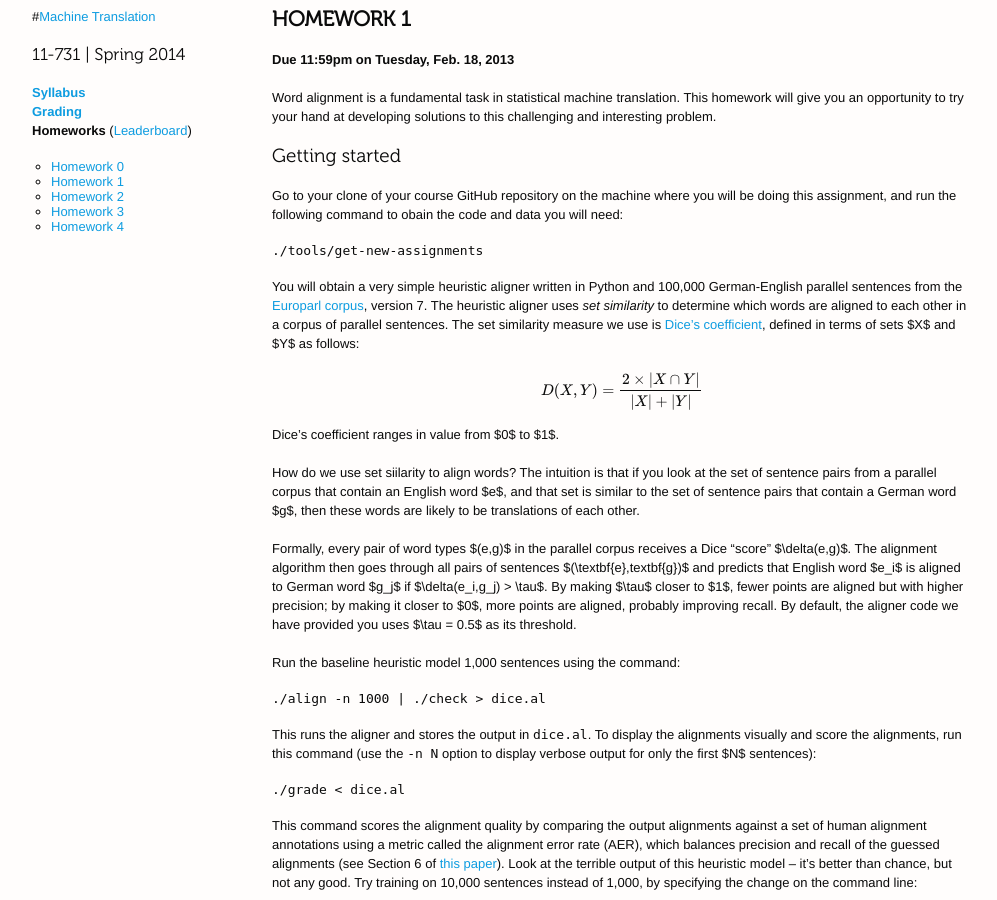
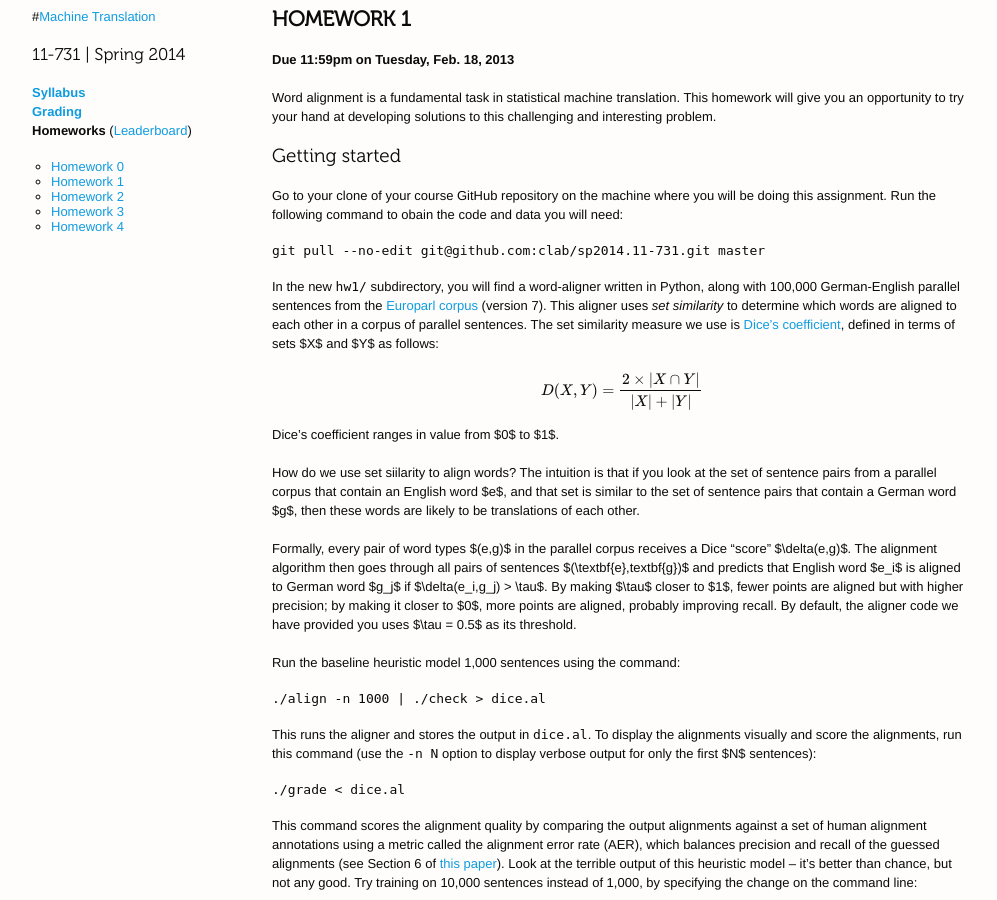
Before and after one commit to redpony/cmu-mt-11731, a Jekyll site: the page built from hw1.md, in a window 1280 px wide and 900 px high. Shown: the whole window, without its empty margins (138-1135 px from the left). Built offline with Jekyll 4.4.1, drawn with Linux system fonts in a browser that asks for light colours; formulas are drawn with MathJax 3.

Commit message:
pushed assignment

```diff
--- a/hw1.md
+++ b/hw1.md
@@ -10,11 +10,11 @@ Word alignment is a fundamental task in statistical machine translation. This ho
 
 ## Getting started
 
-Go to your clone of your course GitHub repository on the machine where you will be doing this assignment, and run the following command to obain the code and data you will need:
+Go to your clone of your course GitHub repository on the machine where you will be doing this assignment. Run the following command to obain the code and data you will need:
 
-    ./tools/get-new-assignments
+    git pull --no-edit git@github.com:clab/sp2014.11-731.git master
 
-You will obtain a very simple heuristic aligner written in Python and 100,000 German-English parallel sentences from the [Europarl corpus](http://www.statmt.org/europarl/), version 7. The heuristic aligner uses *set similarity* to determine which words are aligned to each other in a corpus of parallel sentences. The set similarity measure we use is [Dice's coefficient](http://en.wikipedia.org/wiki/Dice's_coefficient), defined in terms of sets $X$ and $Y$ as follows:
+In the new `hw1/` subdirectory, you will find a word-aligner written in Python, along with 100,000 German-English parallel sentences from the [Europarl corpus](http://www.statmt.org/europarl/) (version 7). This aligner uses *set similarity* to determine which words are aligned to each other in a corpus of parallel sentences. The set similarity measure we use is [Dice's coefficient](http://en.wikipedia.org/wiki/Dice's_coefficient), defined in terms of sets $X$ and $Y$ as follows:
 
 $$D(X,Y) = \frac{2 \times |X \cap Y|}{|X| + |Y|}$$
 
```
